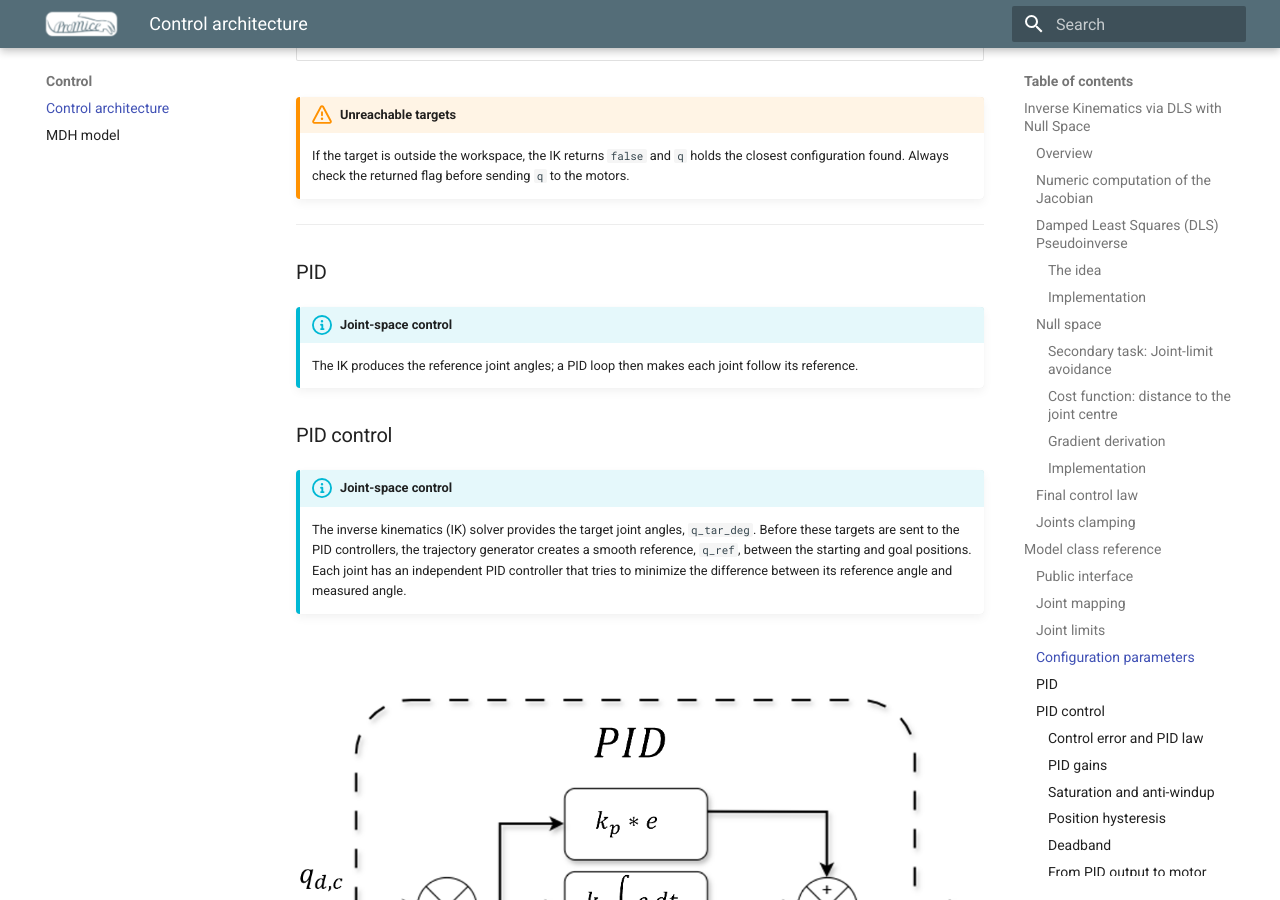
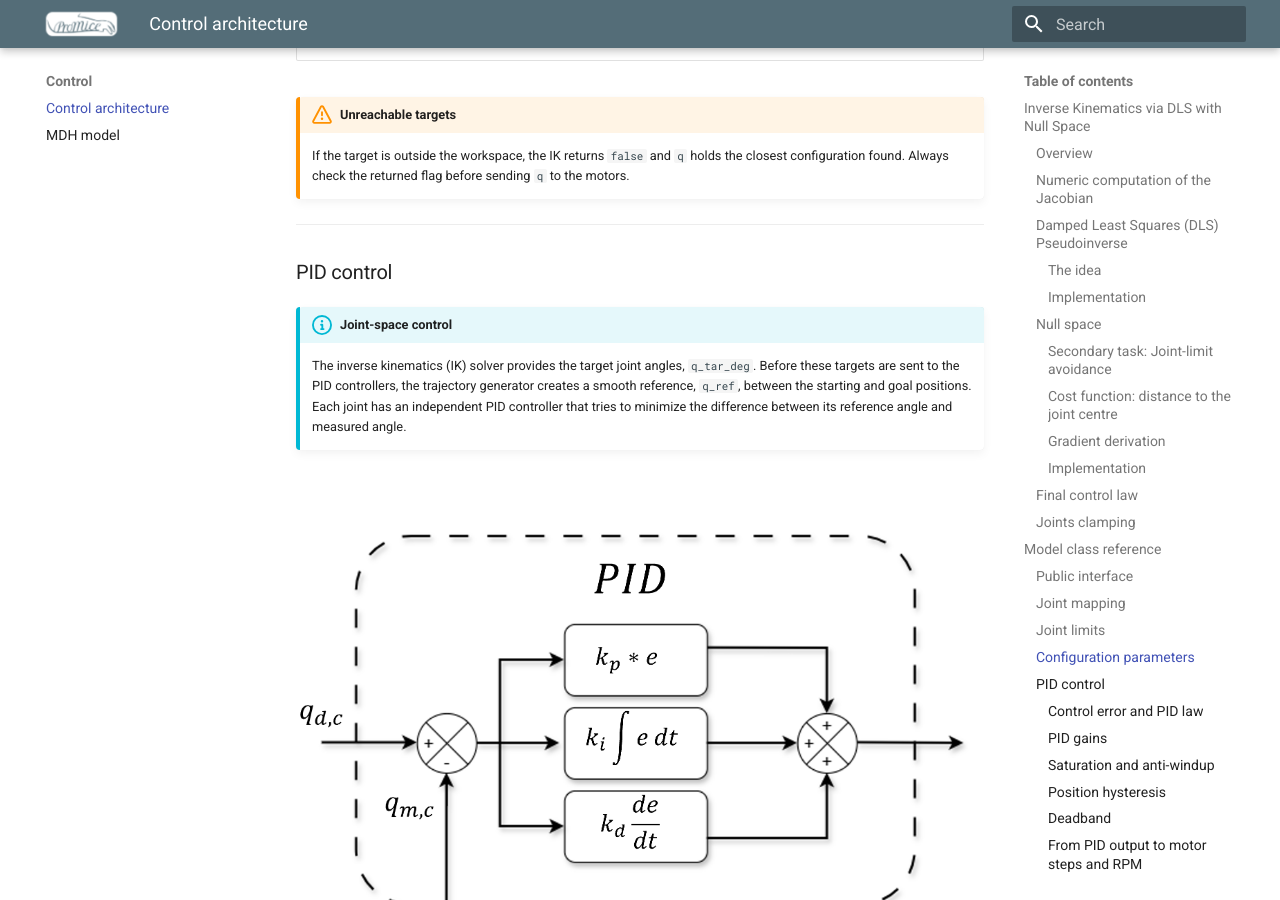
Before and after one commit to Juan-CarlosM/ProMice, an MkDocs documentation site: the page built from docs/control_architecture.md, in a window 1280 px wide and 900 px high, scrolled down 9795 px. Built offline with MkDocs 1.6.1 and Material for MkDocs 9.7.7, drawn with Linux system fonts in a browser that asks for light colours; some of the changed lines change nothing that is shown; some of the changed text lies outside the part shown.

Commit message:
Update control_architecture.md

````diff
--- a/docs/control_architecture.md
+++ b/docs/control_architecture.md
@@ -402,14 +402,6 @@ static const float DX = 0.0f, DY = 0.0f, DZ = 40.0f;  // global offset (mm)
 
 ---
 
-### PID
-
-!!! info "Joint-space control"
-
-    The IK produces the reference joint angles; a PID loop then makes each joint follow its reference.
-
-
-
 ### PID control
 
 !!! info "Joint-space control"
@@ -479,11 +471,7 @@ These are the values configured in the parameter file, not universal tuning valu
 
 The raw PID result is converted to an integer and limited to the permitted output range:
 
-\[
-u_i = \operatorname{constrain}
-\left(\operatorname{int}(u_{\mathrm{raw},i}),
--L_i,\ L_i\right)
-\]
+`output[i] = constrain((int)raw_output, -outputLimit[i], outputLimit[i]);`
 
 The configured maximum output magnitudes are:
 
@@ -607,9 +595,7 @@ s_i(x)=\frac{f_i(x)-s_0}{s_1-s_0}
 The configured values are:
 
 ```cpp
-const float k_sigmoid[4] = {
-    10.0f, 10.0f, 10.0f, 10.0f
-};
+const float k_sigmoid[4] = {10.0f, 10.0f, 10.0f, 10.0f};
 ```
 
 `k_sigmoid[i]` controls the steepness of the transition:
@@ -638,7 +624,7 @@ where \(T\) is the trajectory duration and \(t_0\) is its start time. With `T =
 | Parameter | Current value(s) | Purpose |
 | --- | --- | --- |
 | `dt_control` | 10 ms nominal | Nominal PID update interval |
-| `trajDuration` | 2.0 s | Initial trajectory duration |
+| `trajDuration` | 1.0 s | Initial trajectory duration |
 | `k_sigmoid` | 10 per joint | Sigmoid transition steepness |
 | `outputLimit` | 80, 80, 80, 35 | Maximum absolute PID output |
 | `integralLimit` | 2000 per joint | Integral clamp for anti-windup |
````
